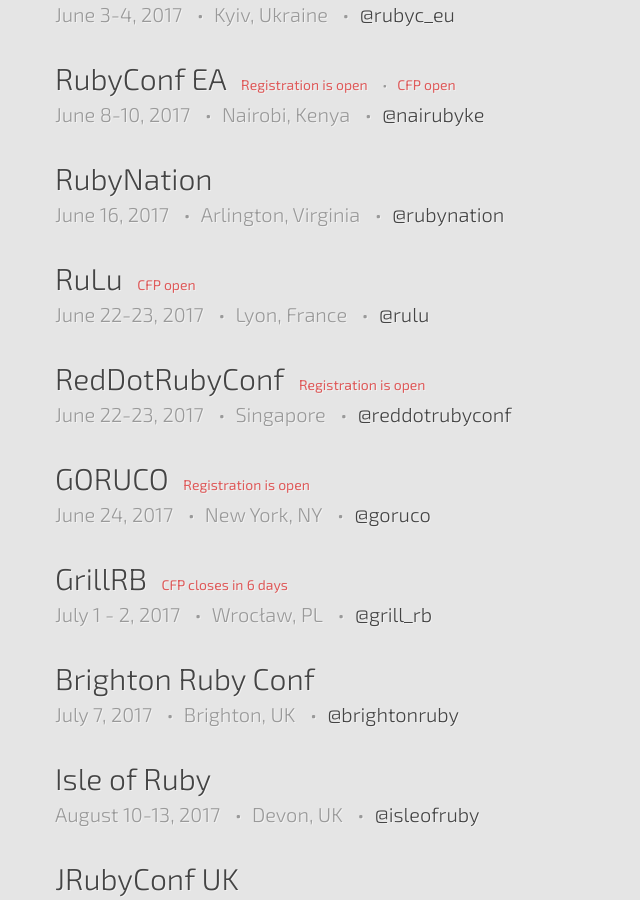
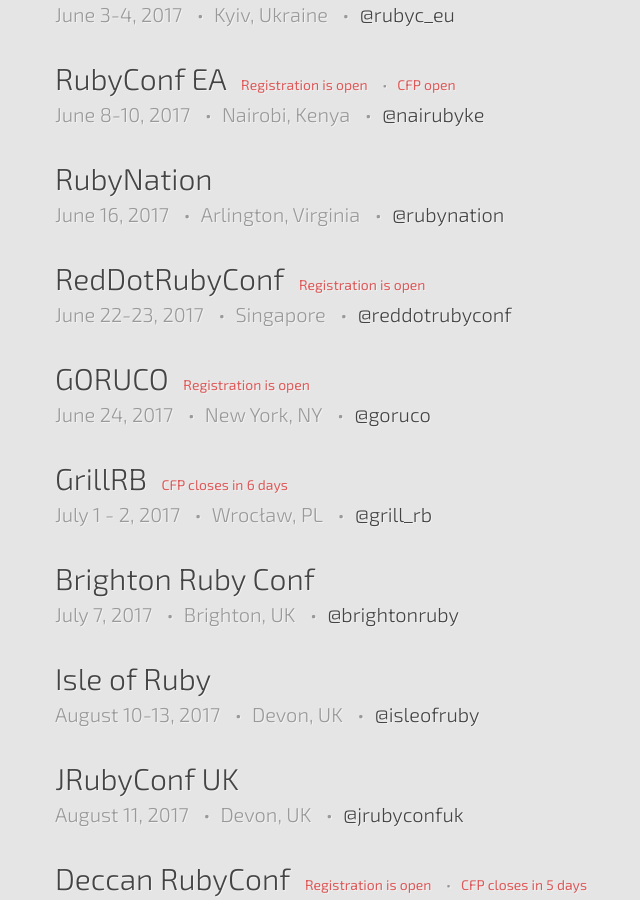
Before and after one commit to ruby-conferences/ruby-conferences.github.io, a Jekyll site: the page built from index.html, in a window 1280 px wide and 900 px high, scrolled down 802 px. Shown: the whole window, without its empty margins (185-825 px from the left). Built offline with Jekyll 4.4.1, drawn with Linux system fonts in a browser that asks for light colours.

Commit message:
Remove RuLu from current conference schedule
RuLu announced this morning that they're on hiatus until an undecided date in the fall.

buff.ly/2oXmGVy

```diff
--- a/_data/current.yml
+++ b/_data/current.yml
@@ -36,13 +36,6 @@
   twitter: rubynation
   cfp_phrase: CFP closes
   cfp_date: "April 21, 2017"
-
-- name: RuLu
-  location: Lyon, France
-  dates: "June 22-23, 2017"
-  url: http://rulu.eu/
-  twitter: rulu
-  cfp_phrase: CFP open
 
 - name: RedDotRubyConf
   location: Singapore
```
